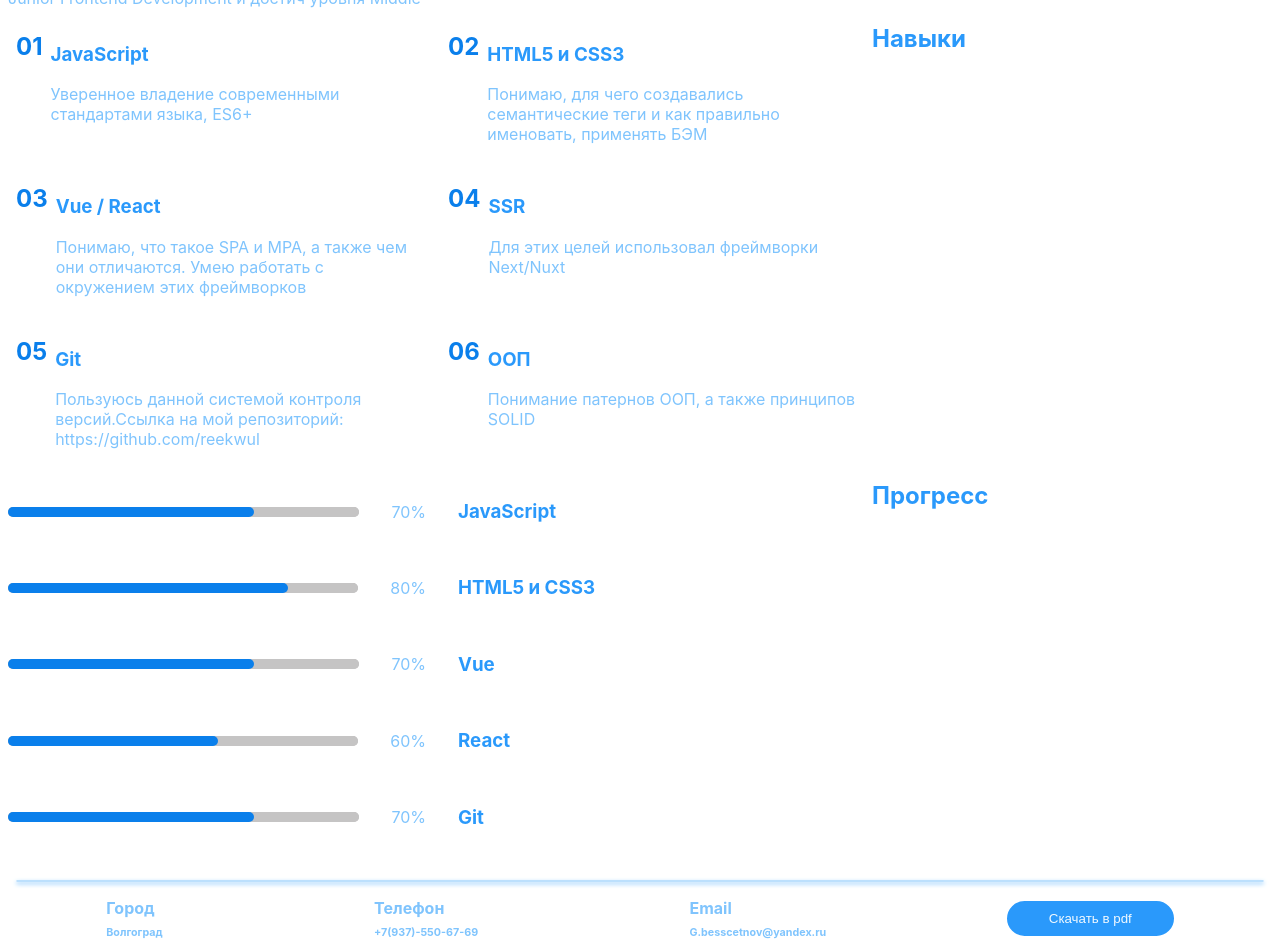
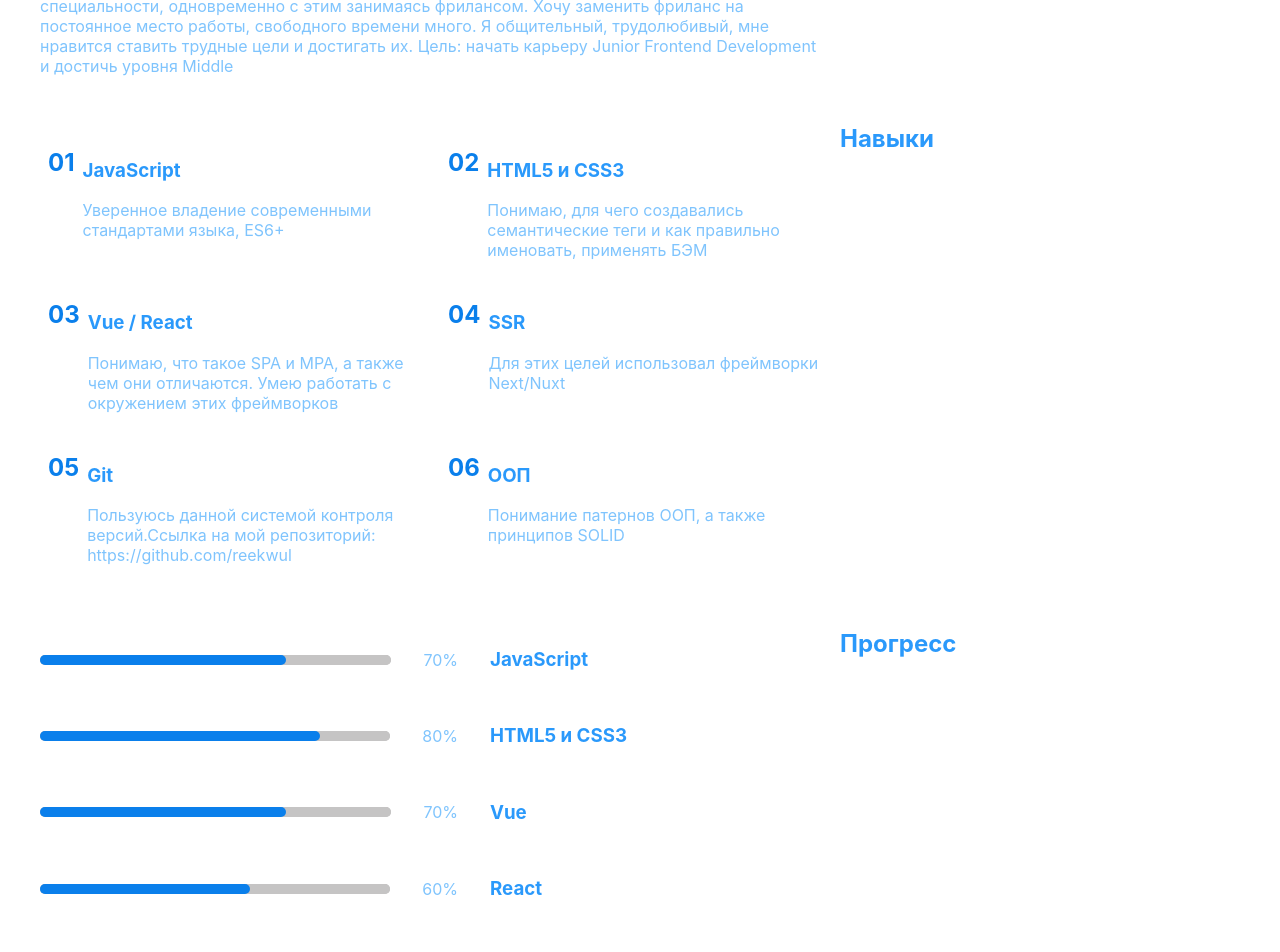
Before and after one commit to reekwul/resume, a Next.js app: page / in a window 1280 px wide. Shown: the part 520-1472 px from the top of the page. Built offline with nearby package versions, Linux system fonts and the light colour scheme.

Commit message:
отступы орфография

```diff
--- a/pages/index.tsx
+++ b/pages/index.tsx
@@ -1,9 +1,18 @@
 import type {NextPage} from 'next'
 import App from '../src/App'
+import classes from "../styles/Home.module.css";
+import Footer from "../src/footer/footer";
+import React from "react";
 
 const Home: NextPage = () => {
     return (
-            <App/>
+        <>
+            <div className={classes.wrapper}>
+                <App/>
+            </div>
+            <Footer/>
+        </>
+
     )
 }
 
--- /dev/null
+++ b/src/App.module.css
@@ -0,0 +1,5 @@
+.wrapper{
+    max-width: 1366px;
+    margin: 16px;
+    padding: 16px;
+}
--- a/src/App.tsx
+++ b/src/App.tsx
@@ -1,17 +1,17 @@
 import React from 'react';
 import Heder from "./header/heder";
 import Aboutme from "./aboutme/aboutme";
-import Footer from "./footer/footer";
+
+import classes from "./App.module.css";
 
 
 const App = () => {
     return (
-        <>
+        <div className={classes.wrapper}>
             <Heder/>
             <Aboutme/>
-            <Footer/>
-    </>
 
+        </div>
     );
 };
 
--- a/src/aboutme/aboutme.module.css
+++ b/src/aboutme/aboutme.module.css
@@ -7,6 +7,8 @@
     display: flex;
     flex-wrap: wrap;
     justify-content: space-between;
+    margin: 8px 0;
+    padding: 8px 0;
 }
 
 .about .name {
@@ -25,6 +27,8 @@
 .rez {
     display: flex;
     flex-wrap: wrap;
+    margin: 8px 0;
+    padding: 8px 0;
 }
 
 .rez .name {
@@ -40,6 +44,8 @@
     display: flex;
     flex-wrap: wrap;
     flex: 1 1;
+    margin: 8px 0;
+    padding: 8px 0;
 }
 
 .item {
--- a/src/aboutme/aboutme.tsx
+++ b/src/aboutme/aboutme.tsx
@@ -20,7 +20,7 @@ const Aboutme = () => {
 
                     Я общительный, трудолюбивый, мне нравится ставить трудные цели и достигать их.
 
-                    Цель: начать карьеру Junior Frontend Development и достич уровня Middle
+                    Цель: начать карьеру Junior Frontend Development и достичь уровня Middle
                 </p>
                 <h2 className={classes.name}>
                     Обо мне
--- a/src/footer/footer.module.css
+++ b/src/footer/footer.module.css
@@ -1,6 +1,6 @@
 .wrapper{
-    margin: 8px;
-    padding: 8px;
+    margin: 8px 0;
+    padding: 8px 0;
 }
 .content{
     display: flex;
--- /dev/null
+++ b/styles/Home.module.css
@@ -0,0 +1,4 @@
+.wrapper{
+    display: flex;
+    justify-content: center;
+}
```
